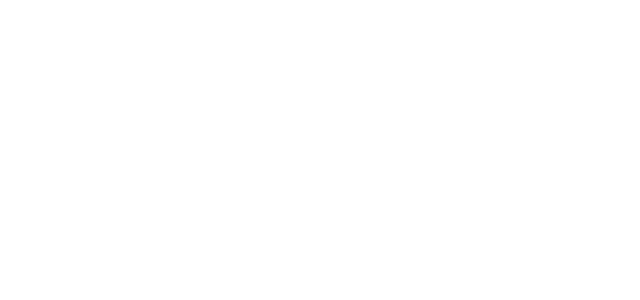
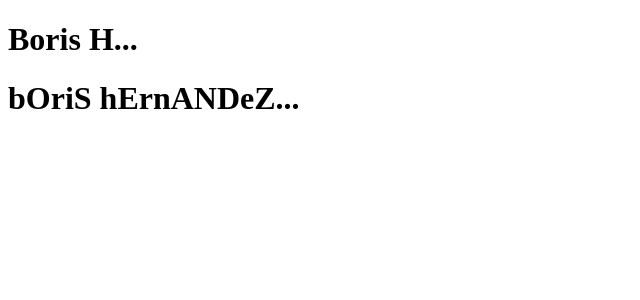
Before and after one commit to bnhdez/pipes-App, an Angular app: page / in a window 1280 px wide. Shown: the top 300 px of the page, without its empty margins (0-640 px from the left). Built offline with nearby package versions, Linux system fonts and the light colour scheme.

Commit message:
pipes concatenados

```diff
--- a/src/app/app.component.html
+++ b/src/app/app.component.html
@@ -1 +1,4 @@
 <router-outlet></router-outlet>
+
+<h1>{{ title | slice:0:7 | titlecase }}...</h1>
+<h1>{{ title }}...</h1>
--- a/src/app/app.component.ts
+++ b/src/app/app.component.ts
@@ -6,5 +6,5 @@
   styleUrl: './app.component.css'
 })
 export class AppComponent {
-  title = '05-pipesApp';
+  public title = 'bOriS hErnANDeZ';
 }
```
